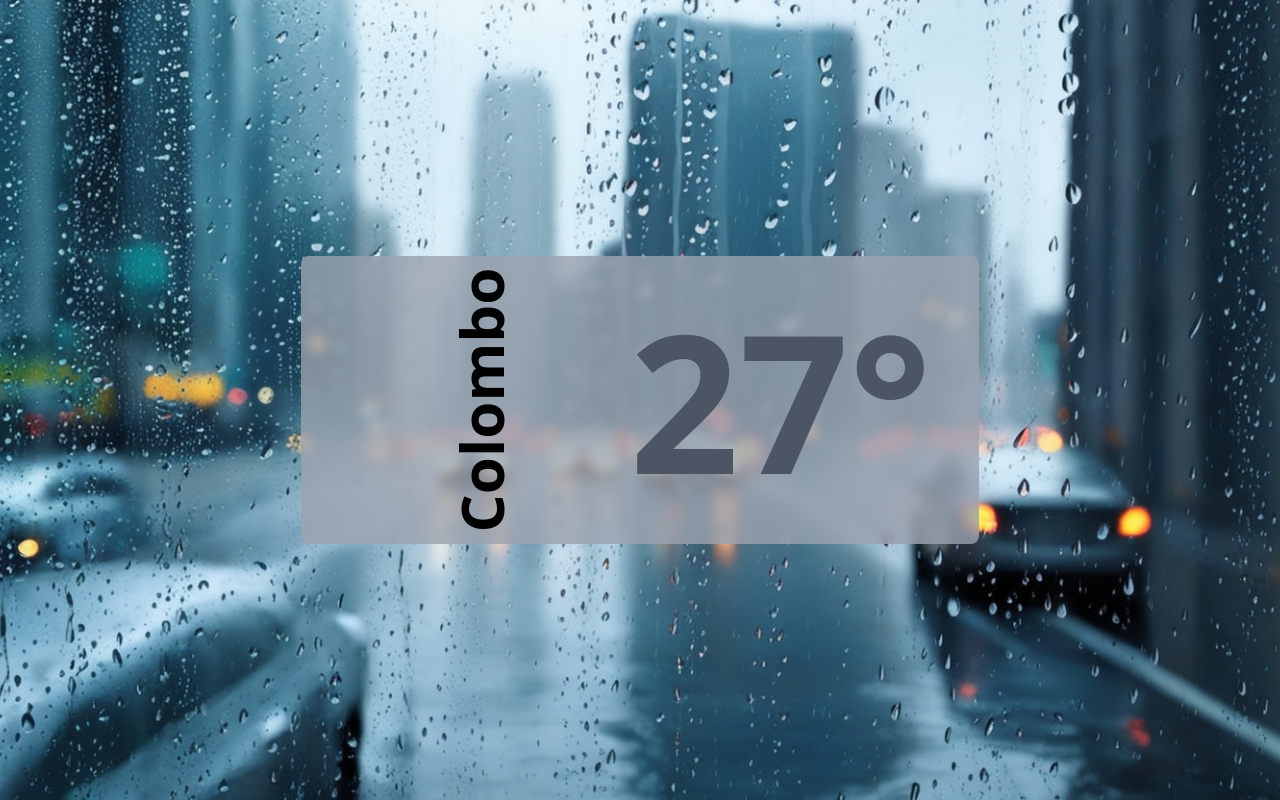
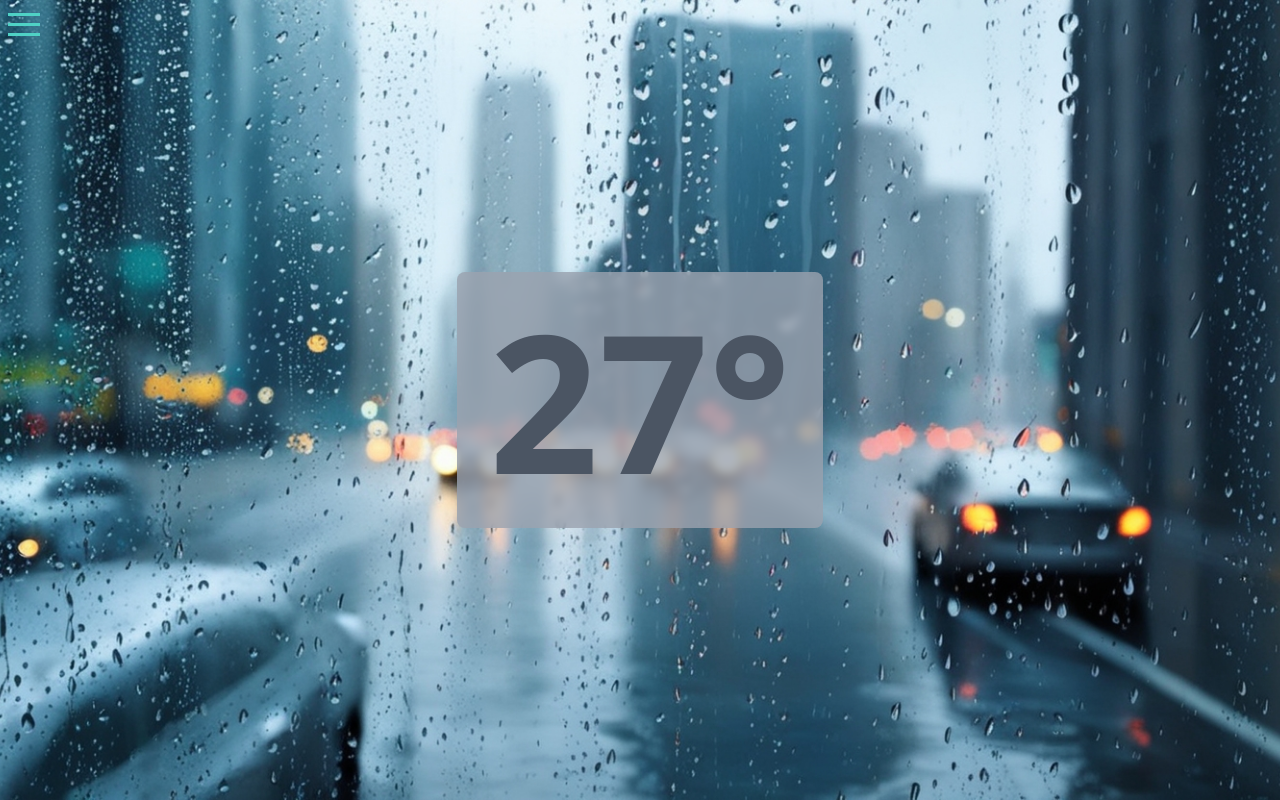
Before and after one commit to maneeshaYasinth/weathero, a React (Vite) app: page / in a window 1280 px wide. Built offline with nearby package versions, Linux system fonts and the light colour scheme.

Commit message:
Added rough nav/side bar

```diff
--- a/package.json
+++ b/package.json
@@ -10,6 +10,7 @@
     "preview": "vite preview"
   },
   "dependencies": {
+    "hamburger-react": "^2.5.1",
     "react": "^18.3.1",
     "react-dom": "^18.3.1"
   },
--- a/src/App.jsx
+++ b/src/App.jsx
@@ -1,11 +1,16 @@
 import { useState } from 'react'
 import DummyLayout from './components/uiLayout'
+import NavBar from './components/navBar'
 
 function App() {
 
 
   return (
+    <>
+      <NavBar />
       <DummyLayout />
+
+      </>
   )
 }
 
--- /dev/null
+++ b/src/components/navBar.jsx
@@ -0,0 +1,24 @@
+import React, { useState } from "react";
+import { Fade as Hamburger } from 'hamburger-react';
+
+const NavBar = () => {
+    const [isOpen, setOpen] = useState(false);
+
+    return (
+        <nav className="fixed">
+            <Hamburger color="#4FD1C5" toggled={isOpen} toggle={setOpen} />
+            {isOpen && (
+                <div className="absolute mt-32  bg-gray-500 text-black font-bold flex flex-col justify-center backdrop-blur"style={{ backdropFilter: 'blur(10px)', borderRadius: '0.5rem' }} >
+                    <ul className="flex flex-col items-start space-y-28 p-6"> {/* Space between items */}
+                        <li className=""><a href="#home">Home</a></li>
+                        <li><a href="#about">About</a></li>
+                        <li><a href="#services">Services</a></li>
+                        <li className="mb-0"><a href="#contact">Contact</a></li>
+                    </ul>
+                </div>
+            )}
+        </nav>
+    );
+};
+
+export default NavBar;
--- a/src/components/uiLayout.jsx
+++ b/src/components/uiLayout.jsx
@@ -5,24 +5,27 @@ const DummyLayout = () => {
     const blurStyle = {
         backgroundColor: 'rgba(156, 163, 175, 0.8)', // Semi-transparent gray
         backdropFilter: 'blur(5px)', // Adjust blur intensity as needed
-        padding: '3rem', // Equivalent to p-12 in Tailwind
+        padding: '2rem', // Adjust padding for smaller screens
         borderRadius: '0.5rem', // Equivalent to rounded-lg in Tailwind
         display: 'flex', // Equivalent to flex in Tailwind
         alignItems: 'center', // Equivalent to items-center in Tailwind
+        flexDirection: 'column', // Stack items vertically on smaller screens
+        maxWidth: '90%', // Limit width to avoid overflowing on larger screens
+        textAlign: 'center', // Center text for better readability
+        margin: '0 auto', // Center the box horizontally
     };
 
     return (
         <div
-            className="h-screen bg-cover bg-center flex items-center justify-center "
+            className="h-screen bg-cover bg-center flex items-center justify-center"
             style={{ backgroundImage: `url(${rainyDay})` }}
         >
             <div style={blurStyle}>
-                <div>
-                    <h2 className="text-6xl font-bold transform -rotate-90 mt-0 mb-0">Colombo</h2>
-                </div>
-
-                <div className="text-6xl font-bold text-gray-600 text-center ml-4">
-                    <h1 className="text-15xl">27°</h1>
+                {/* <h2 className="text-4xl sm:text-5xl md:text-6xl lg:text-7xl font-bold transform -rotate-90 mb-4">
+                    Colombo
+                </h2> */}
+                <div className="text-4xl sm:text-5xl md:text-6xl lg:text-15xl font-bold text-gray-600">
+                    <h1>27°</h1>
                 </div>
             </div>
         </div>
```
Also changed, not shown: 1 other file (tests, documents, lock files or other folders).
